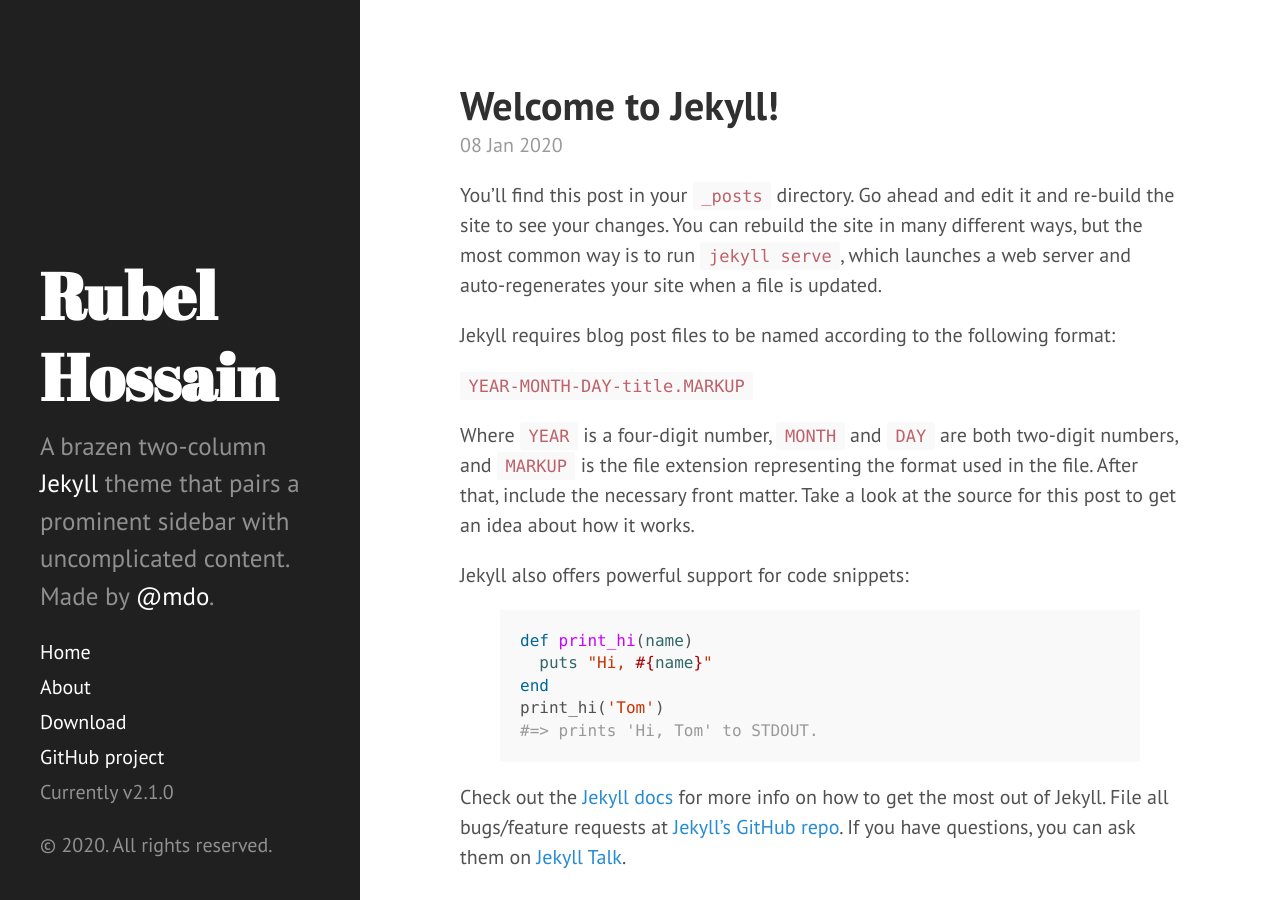
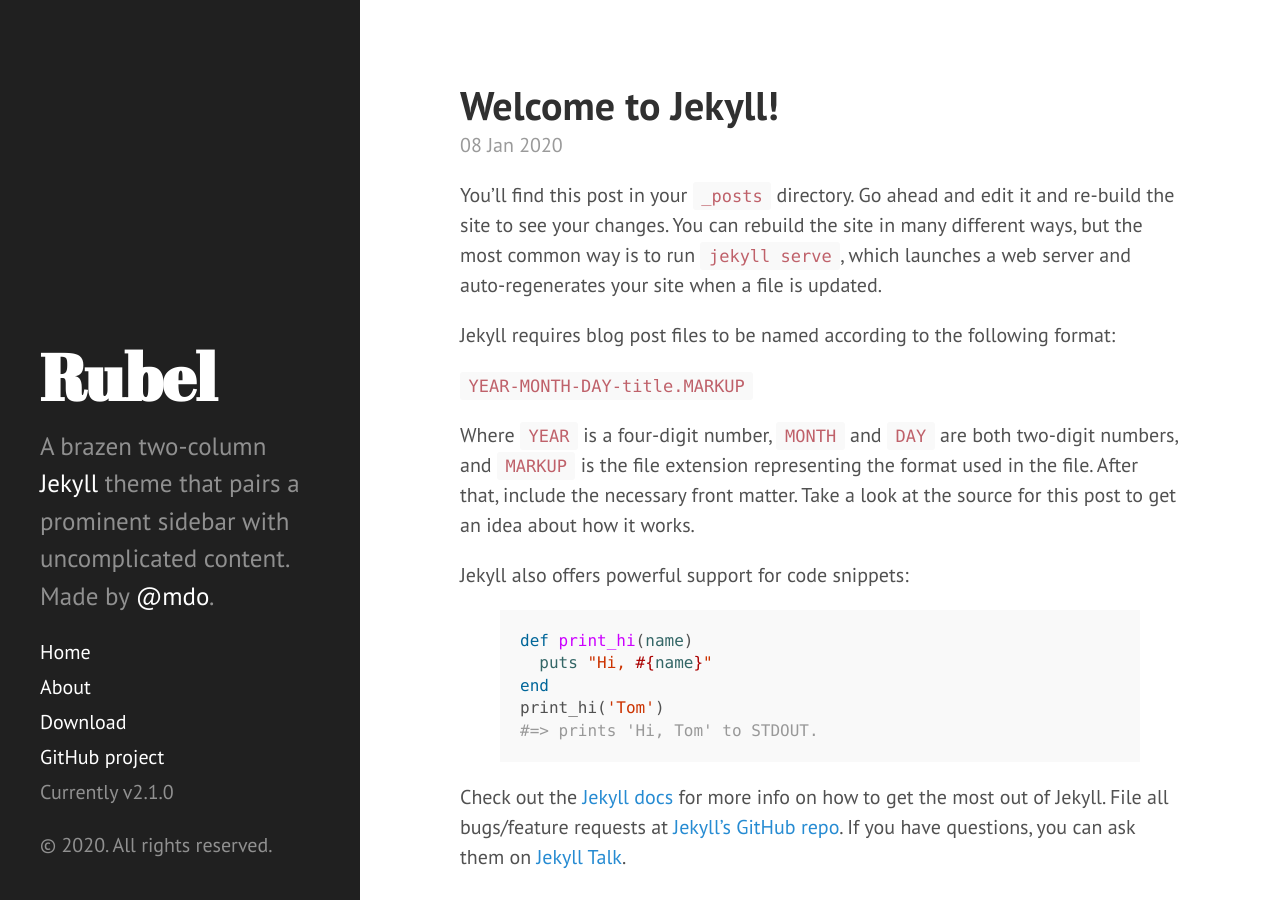
Before and after one commit to Rubel-hossain/rubel-hossain.github.io, a Jekyll site: the page built from index.html, in a window 1280 px wide and 900 px high. Built offline with Jekyll 4.4.1, drawn with Linux system fonts in a browser that asks for light colours; Markdown is read by kramdown in place of the engine named in the settings; the list of posts is cut into pages by our own code.

Commit message:
title changed again

```diff
--- a/_config.yml
+++ b/_config.yml
@@ -6,7 +6,7 @@
 permalink: pretty
 
 # Setup
-title: "Rubel Hossain"
+title: "Rubel"
 tagline: 'A Jekyll theme'
 description: 'A brazen two-column <a href="http://jekyllrb.com" target="_blank">Jekyll</a> theme that pairs a prominent sidebar with uncomplicated content. Made by <a href="https://twitter.com/mdo" target="_blank">@mdo</a>.'
 url: "https://rubel-hossain.github.io/"
```
